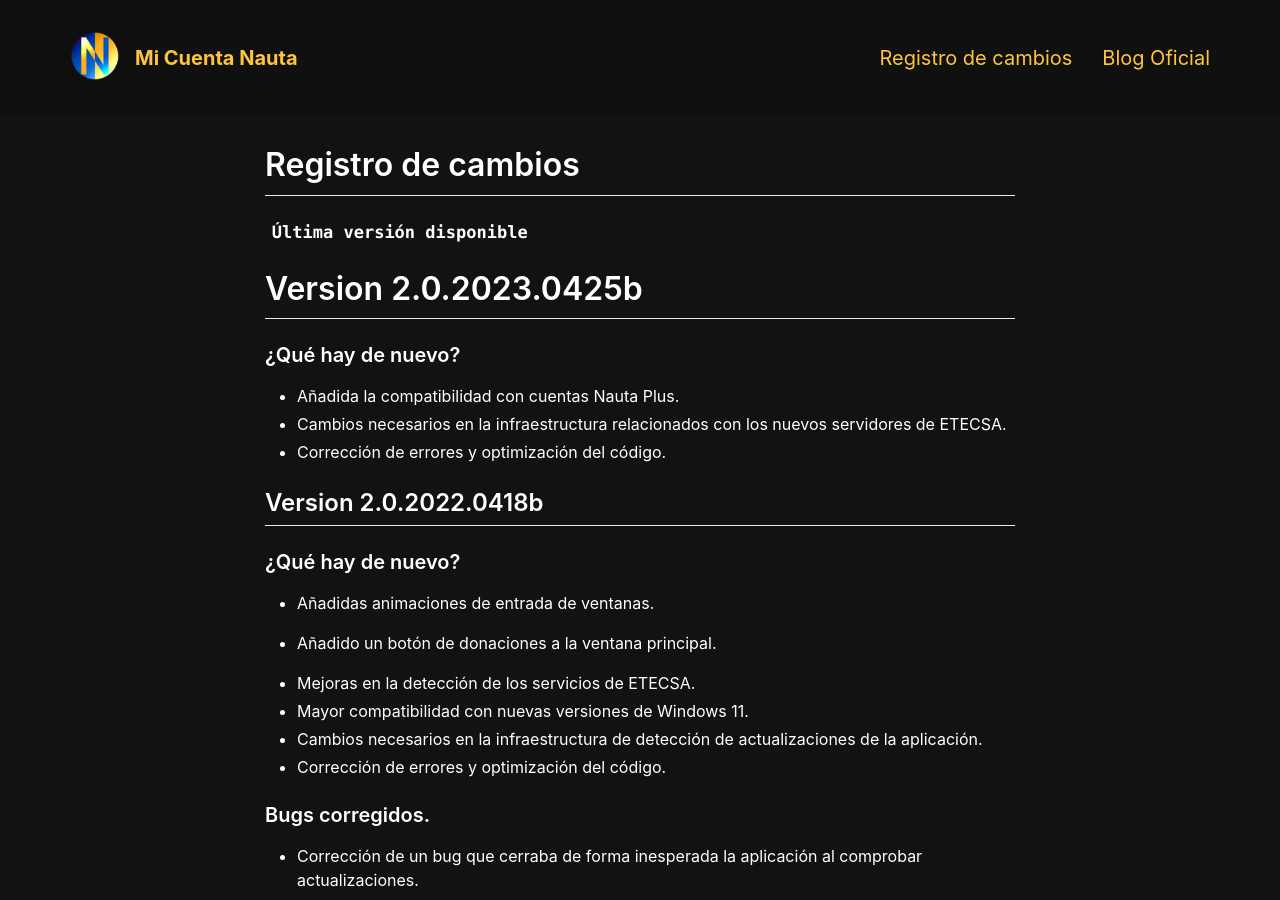
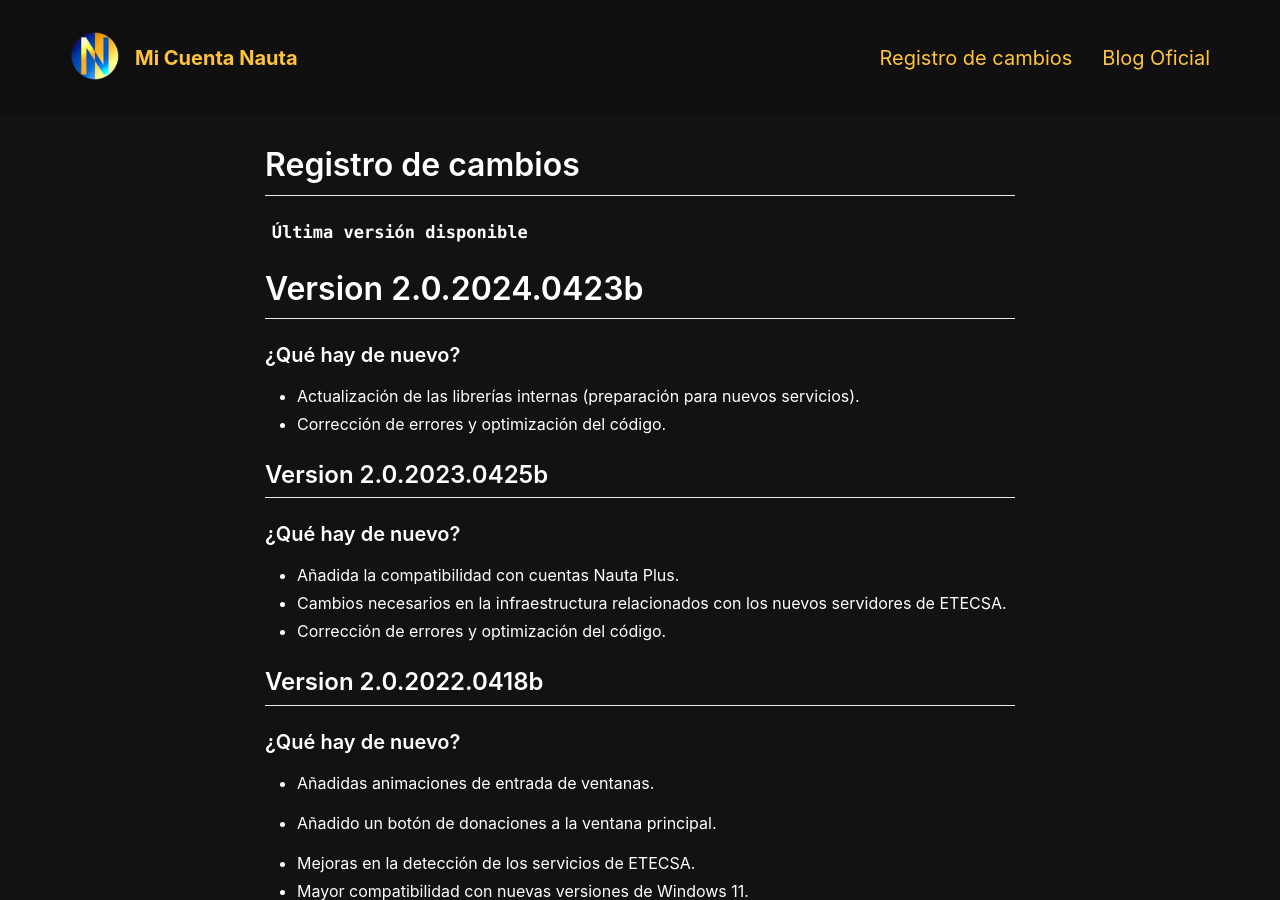
Before and after one commit to micuentanauta/micuentanauta.github.io, a Jekyll site: the page built from _pages/changelog.md, in a window 1280 px wide and 900 px high. Built offline with Jekyll 4.4.1, drawn with Linux system fonts in a browser that asks for light colours; nearby versions of some CDN libraries.

Commit message:
New update

```diff
--- a/_config.yml
+++ b/_config.yml
@@ -3,7 +3,7 @@
 
 # windows_link                              : downloads/windows/mcn-2.0.2021.1005beta.rar
 # windows_link                              : https://bit.ly/mcn2020211006betasetup
-windows_link                              : https://bit.ly/mcn2020230425beta
+windows_link                              : https://bit.ly/mcn2020240423beta
 
 # App Info
 ios_app_id                                :                                # Required. Enter iOS app ID to automatically populate name, price and icons (e.g. 718043190).
@@ -15,7 +15,7 @@
 
 app_icon                                  : assets/logo.png                      # Automatically populates if not set and if iOS app ID is set.  Otherwise enter path to icon file manually.
 app_name                                  : Mi Cuenta Nauta                      # Automatically populates if not set and if iOS app ID is set.  Otherwise enter manually.
-app_price                                 : v2.0.2023.0425beta                   # Automatically populates if not set and if iOS app ID is set.  Otherwise enter manually.
+app_price                                 : v2.0.2024.0423beta                   # Automatically populates if not set and if iOS app ID is set.  Otherwise enter manually.
 app_description                           : Mi Cuenta Nauta es una aplicación desarrollada para Windows que facilita la interacción con los servidores de ETECSA permitiendo mantener un entorno seguro a la hora de conectarse a internet.
 
 enable_smart_app_banner                   : false                                # Set to true to show a smart app banner at top of page on mobile devices.
--- a/_pages/changelog.md
+++ b/_pages/changelog.md
@@ -7,14 +7,20 @@
 
 ### `Última versión disponible`
 
-# **Version 2.0.2023.0425b**
+# **Version 2.0.2024.0423b**
+
+### ¿Qué hay de nuevo?
+
++ Actualización de las librerías internas (preparación para nuevos servicios).
++ Corrección de errores y optimización del código.
+
+## **Version 2.0.2023.0425b**
 
 ### ¿Qué hay de nuevo?
 
 + Añadida la compatibilidad con cuentas Nauta Plus.
 + Cambios necesarios en la infraestructura relacionados con los nuevos servidores de ETECSA.
 + Corrección de errores y optimización del código.
-
 
 ## **Version 2.0.2022.0418b**
 
@@ -32,15 +38,11 @@
 
 * Corrección de un bug que cerraba de forma inesperada la aplicación al comprobar actualizaciones.
 
-<br>
-
 ## **Version 2.0.2021.1006b**
 
 ### ¿Qué hay de nuevo?
 
 * Solución de un bug que no permitía iniciar sesión y no mostraba el tiempo restante.
-
-<br>
 
 ## **Version 2.0.2021.1005b**
 
```
Also changed, not shown: 1 other file.
